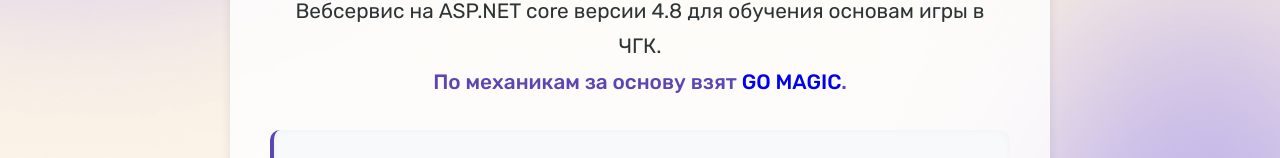
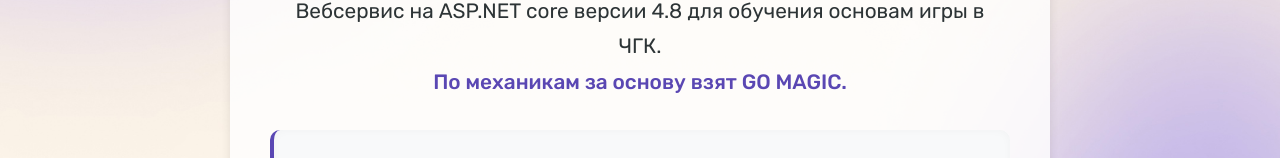
Before and after one commit to NikolyaTruLaLaLa/RingsOfWisdom, a React (Vite) app in the folder frontend/ringsOfWisdom/: page / in a window 1280 px wide. Shown: the part 363-521 px from the top of the page. Built offline with nearby package versions, Linux system fonts and the light colour scheme; no server answers.

Commit message:
убрал выделение ссылки

```diff
--- a/frontend/ringsOfWisdom/src/pages/Mainpage.jsx
+++ b/frontend/ringsOfWisdom/src/pages/Mainpage.jsx
@@ -12,7 +12,7 @@
             <div className="text-container_main">
             <p className="description_main">
                 Вебсервис на ASP.NET core версии 4.8 для обучения основам игры в ЧГК.<br />
-                    <span className="highlight-text">По механикам за основу взят <a href="https://gomagic.org" target="_blank" rel="noopener noreferrer" style={{textDecoration: 'none' }}>GO MAGIC</a>.</span>
+                    <span className="highlight-text">По механикам за основу взят <a href="https://gomagic.org" target="_blank" rel="noopener noreferrer" style={{textDecoration: 'none', color: '#5a47b3',}}>GO MAGIC</a>.</span>
             </p>
 
                 <div className="goal-container_main">
```
